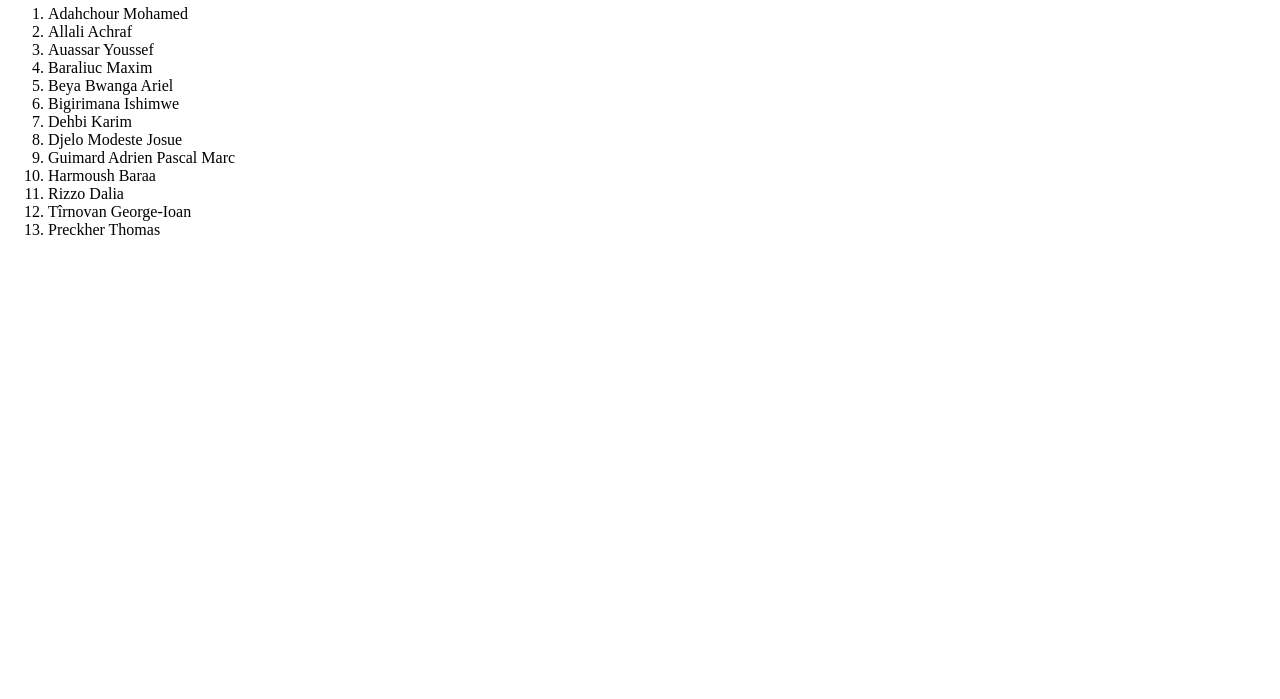
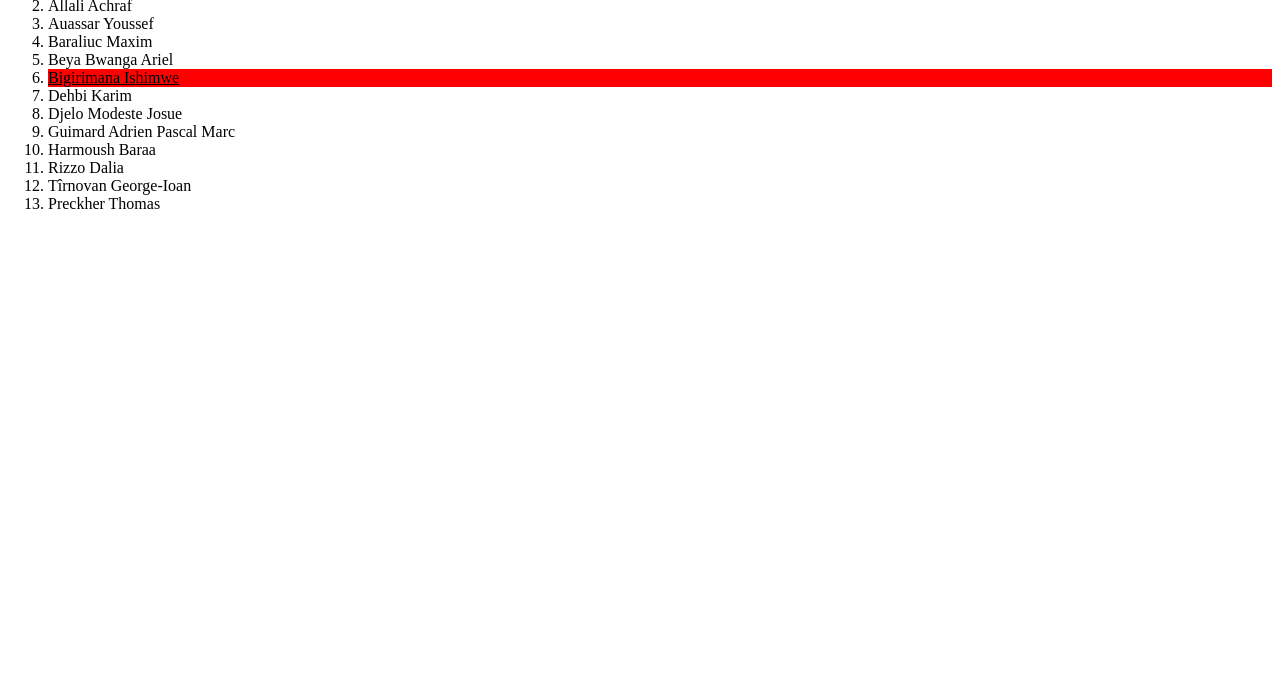
Before and after one commit to YounggPrince/web-2-taken, a plain HTML site: page wie-ben-ik/index.html in a window 1280 px wide. Shown: the part 101-800 px from the top of the page. Drawn offline with Linux system fonts and the light colour scheme.

Commit message:
wie ben ik

```diff
--- a/wie-ben-ik/index.html
+++ b/wie-ben-ik/index.html
@@ -5,9 +5,11 @@
     <meta http-equiv="X-UA-Compatible" content="IE=edge">
     <meta name="viewport" content="width=device-width, initial-scale=1.0">
     <title>[Prince]</title>
-    <script src="script.js"difer></script>
+    <script src="script.js"defer></script>
     <link rel="stylesheet" href="style.css">
-    we controleren steeds
+    <!--
+we controleren steeds als we een naam kopieren of variabele, dan copy pasten we om typfouten te vermijden
+    -->
 </head>
 <body>
     <h1 class="h1">[prince] Wie ben ik</h1>
--- a/wie-ben-ik/script.js
+++ b/wie-ben-ik/script.js
@@ -5,4 +5,11 @@
  let h1Element = document.querySelector('.h1');
  console.log(h1Element);
 
- h1Element.style.backgroundColor = 'blue';
+ h1Element.style.backgroundColor = 'red';
+
+
+ let PrinceElement = document.querySelector('#Prince');// this is identical
+ console.log(PrinceElement);
+ PrinceElement.style.backgroundColor = 'red';
+
+ document.getElementById("Prince").style.textDecoration = "underline"
```
Also changed, not shown: wie-ben-ik/style.css (line endings or trailing spaces).
